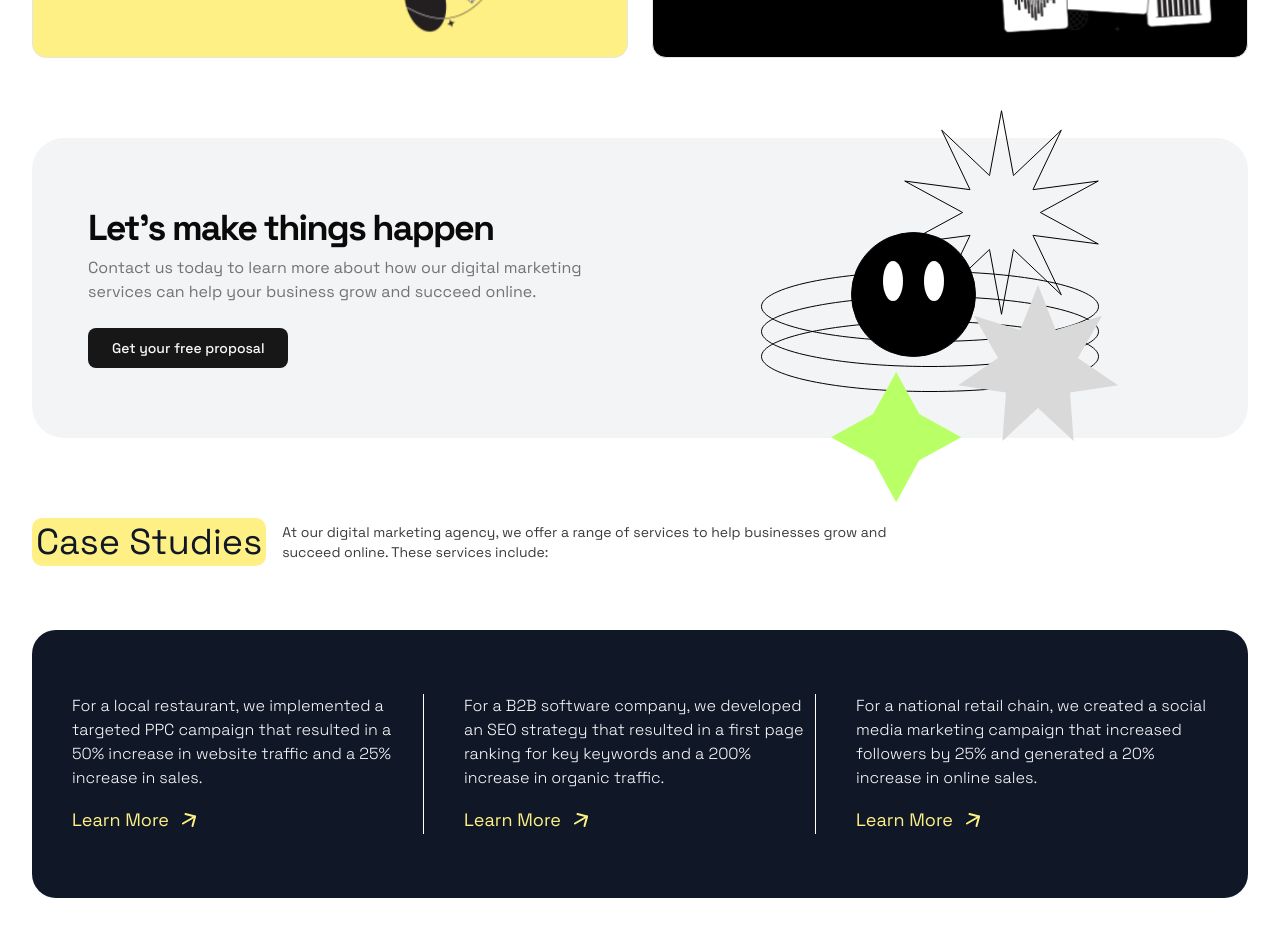
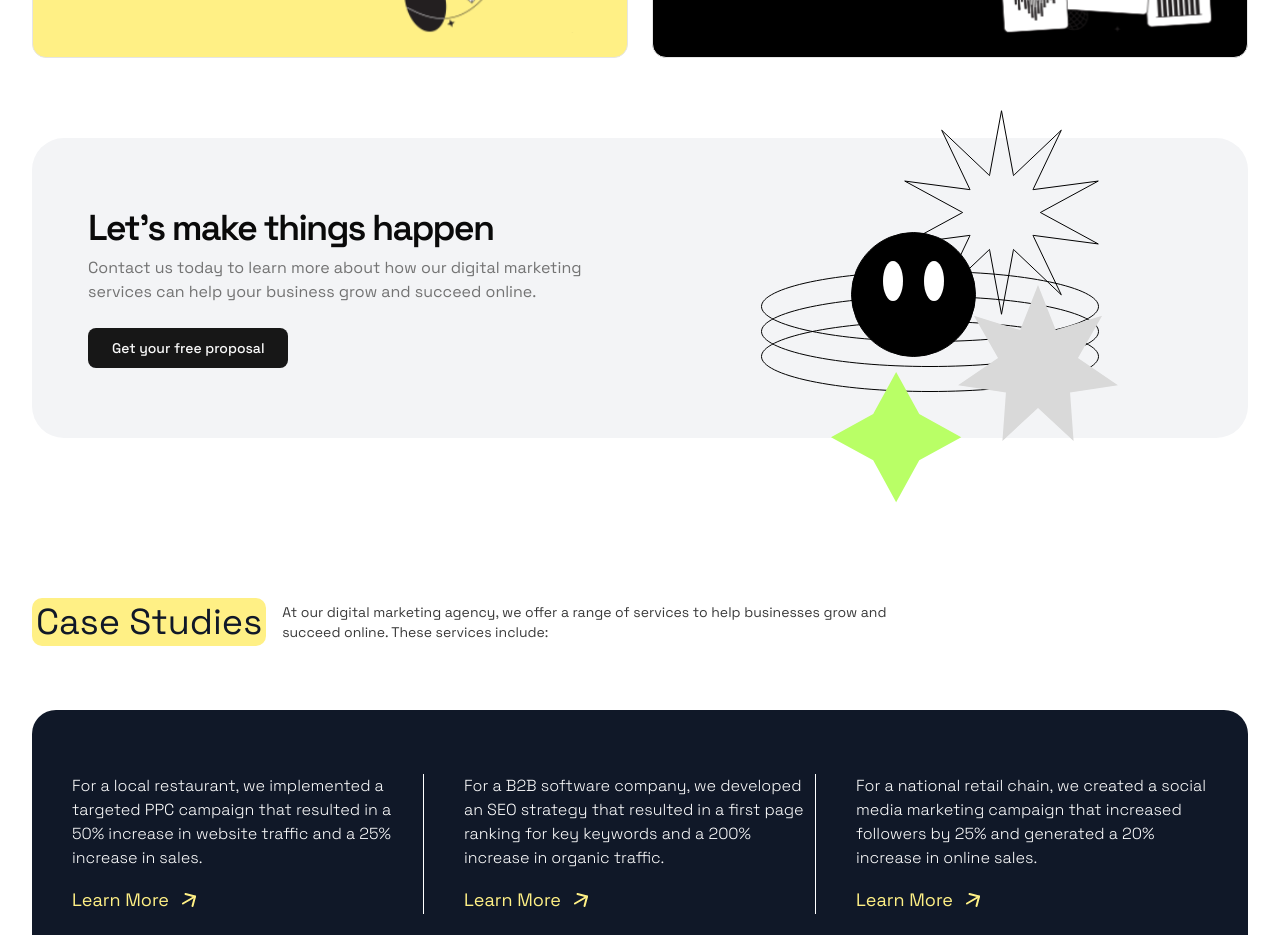
Before and after one commit to cepguna/react-positivus, a React (Vite) app: page / in a window 1280 px wide. Shown: the part 1820-2755 px from the top of the page. Built offline with nearby package versions, Linux system fonts and the light colour scheme.

Commit message:
chore: update cta section

```diff
--- a/src/components/cta-section.tsx
+++ b/src/components/cta-section.tsx
@@ -3,11 +3,11 @@ import { IL_CTA } from "@/constants/images";
 
 export const CTASection = () => {
 	return (
-		<div className="custom-container relative mb-20">
+		<div className="custom-container relative mb-40">
 			<div className="px-10 md:px-14 bg-gray-100 h-[300px] rounded-4xl flex items-center justify-between">
 				<div className="flex flex-col justify-center space-y-4 max-w-[50%]">
 					<div className="space-y-2">
-						<h2 className="font-bold tracking-tighter text-4xl">
+						<h2 className="font-semibold tracking-tighter text-4xl">
 							Let’s make things happen
 						</h2>
 						<p className="text-muted-foreground">
```
